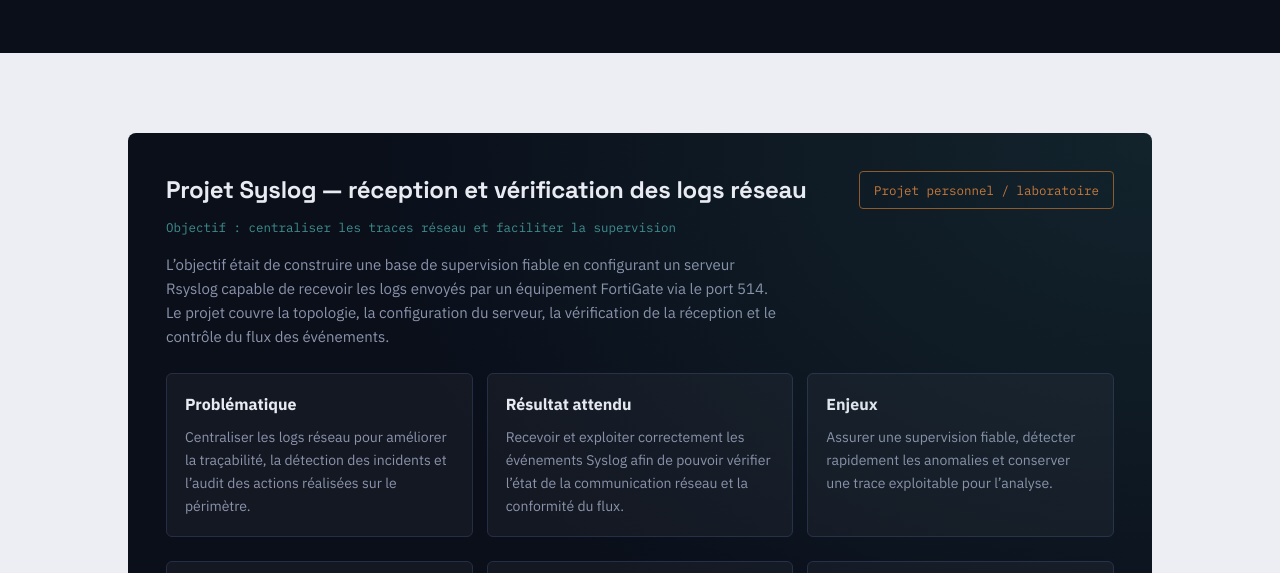
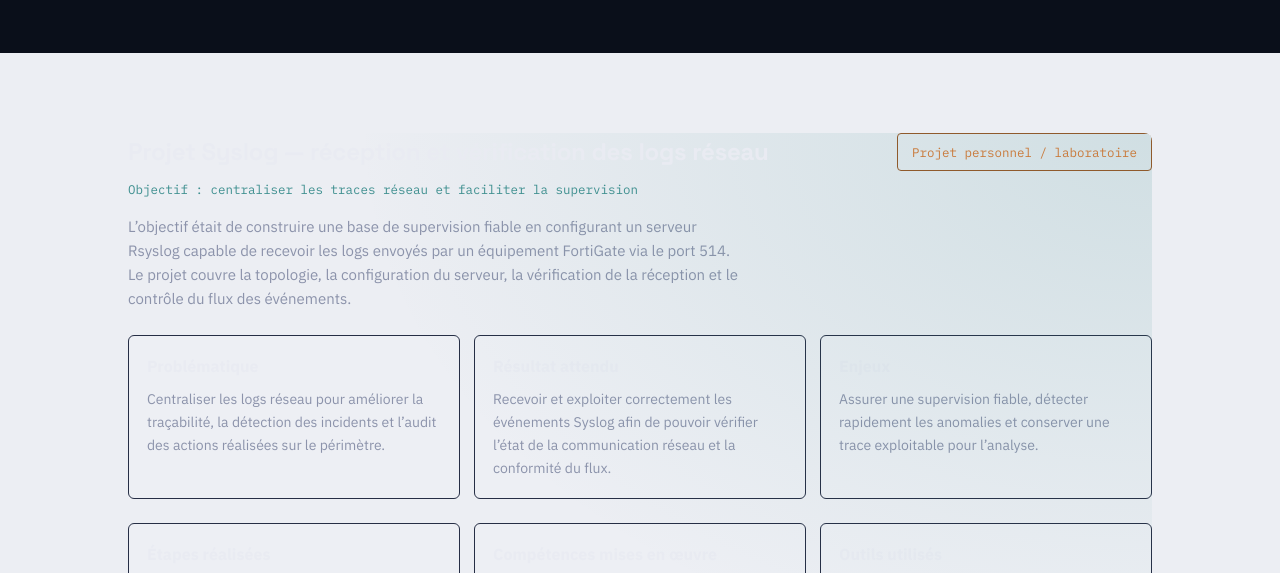
Before and after one commit to abdallan10/portfolio.io, a plain HTML site: page projet.html in a window 1280 px wide. Shown: the part 312-885 px from the top of the page. Drawn offline with Linux system fonts and the light colour scheme.

Commit message:
Remove project card frame

```diff
--- a/projet.html
+++ b/projet.html
@@ -43,8 +43,8 @@
 <main>
 <section>
   <div class="wrap">
-    <div class="project reveal">
-      <div class="project-head">
+    <div class="project reveal" style="background:transparent; border:0; box-shadow:none; padding:0;">
+      <div class="project-head" style="padding:0;">
         <div>
           <h3>Projet Syslog — réception et vérification des logs réseau</h3>
           <div class="role">Objectif : centraliser les traces réseau et faciliter la supervision</div>
```
